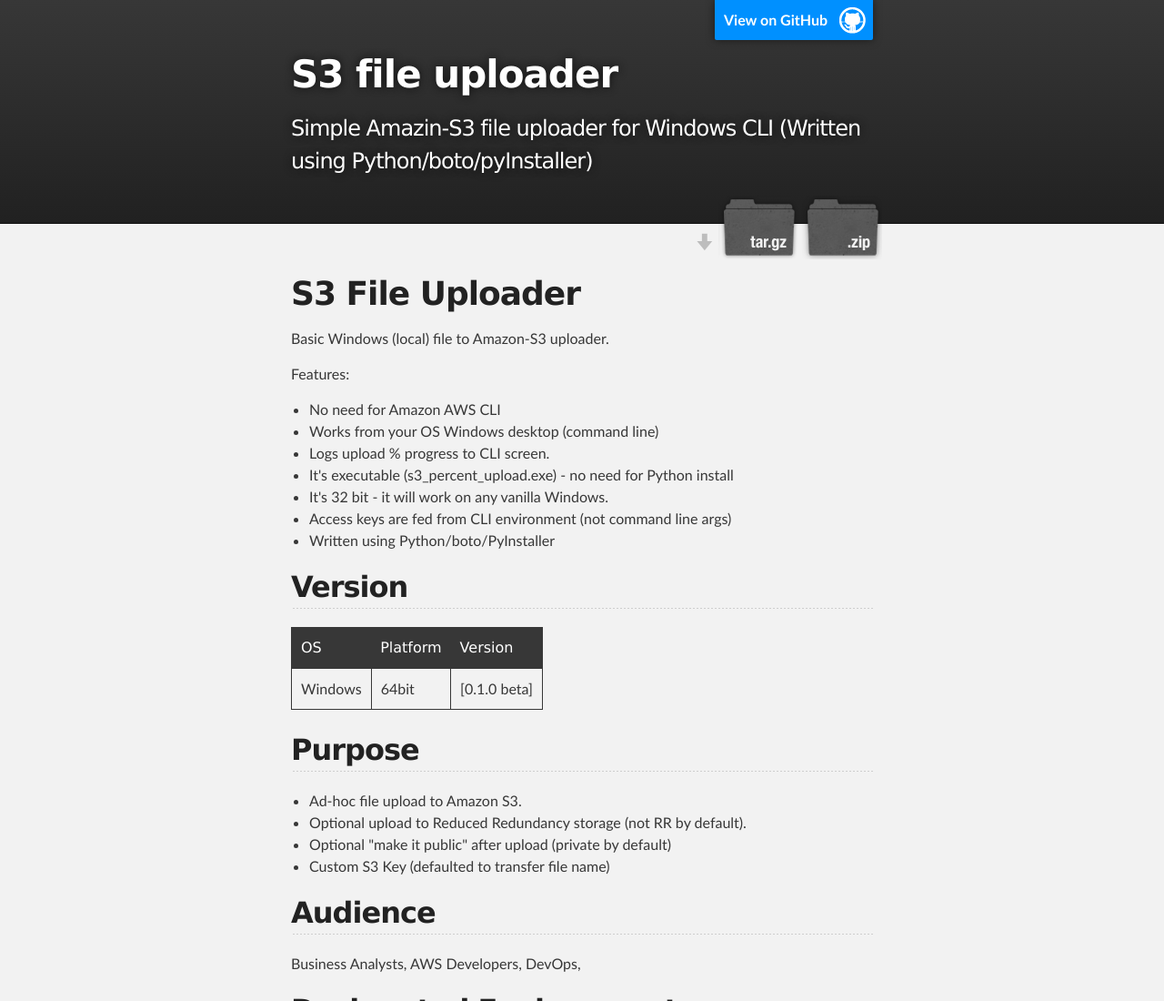
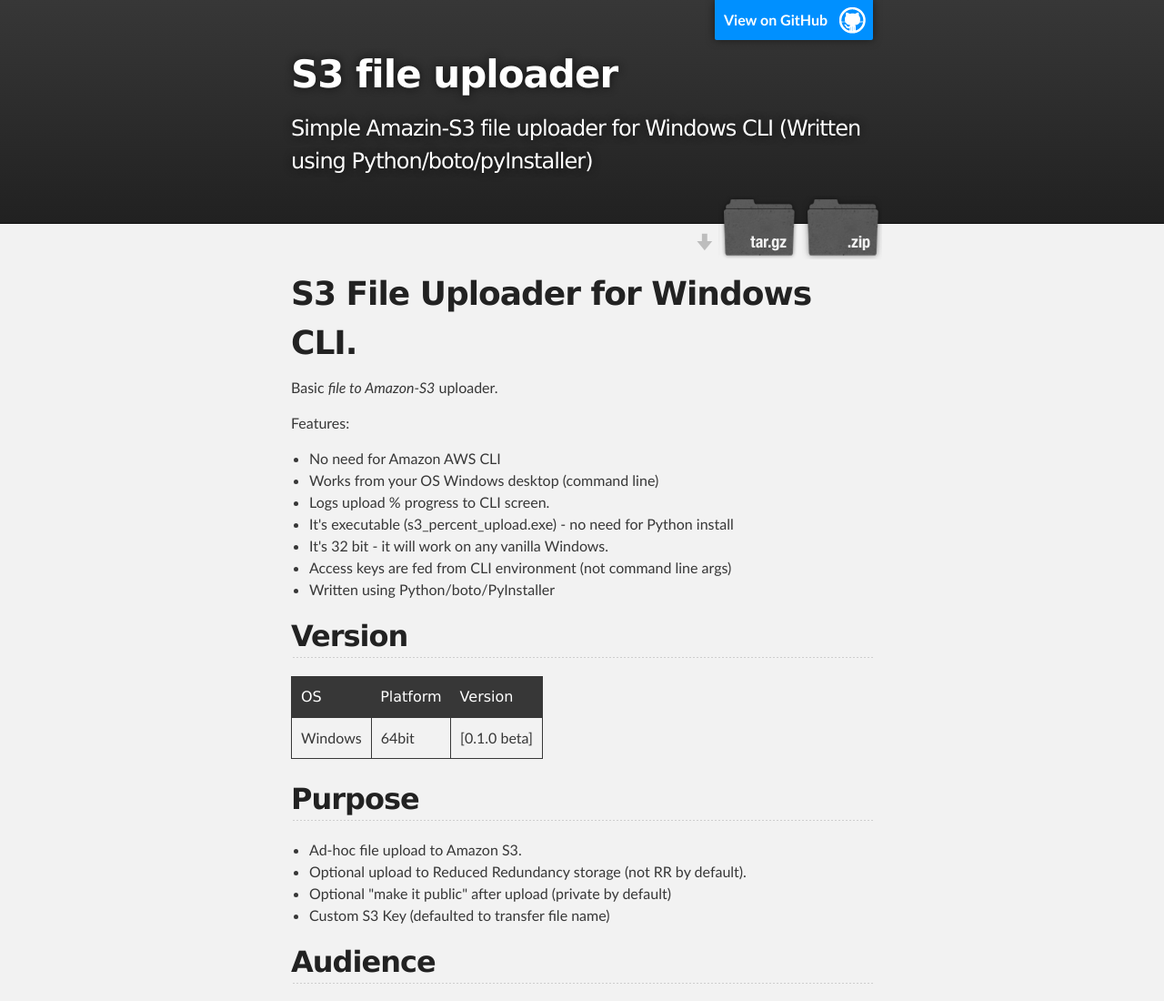
Before and after one commit to saifrahmed/S3_File_Uploader, a plain HTML site: page index.html in a window 1280 px wide. Shown: the top 1100 px of the page at 91% size. Drawn offline with Linux system fonts and the light colour scheme.

Commit message:
Create gh-pages branch via GitHub

```diff
--- a/index.html
+++ b/index.html
@@ -32,9 +32,9 @@
     <div id="main_content_wrap" class="outer">
       <section id="main_content" class="inner">
         <h1>
-<a id="s3-file-uploader" class="anchor" href="#s3-file-uploader" aria-hidden="true"><span aria-hidden="true" class="octicon octicon-link"></span></a>S3 File Uploader</h1>
+<a id="s3-file-uploader-for-windows-cli" class="anchor" href="#s3-file-uploader-for-windows-cli" aria-hidden="true"><span aria-hidden="true" class="octicon octicon-link"></span></a>S3 File Uploader for Windows CLI.</h1>
 
-<p>Basic Windows (local) file to Amazon-S3 uploader.</p>
+<p>Basic <em>file to Amazon-S3</em> uploader.</p>
 
 <p>Features:</p>
 
```
Also changed, not shown: params.json (+1 -1 lines).
